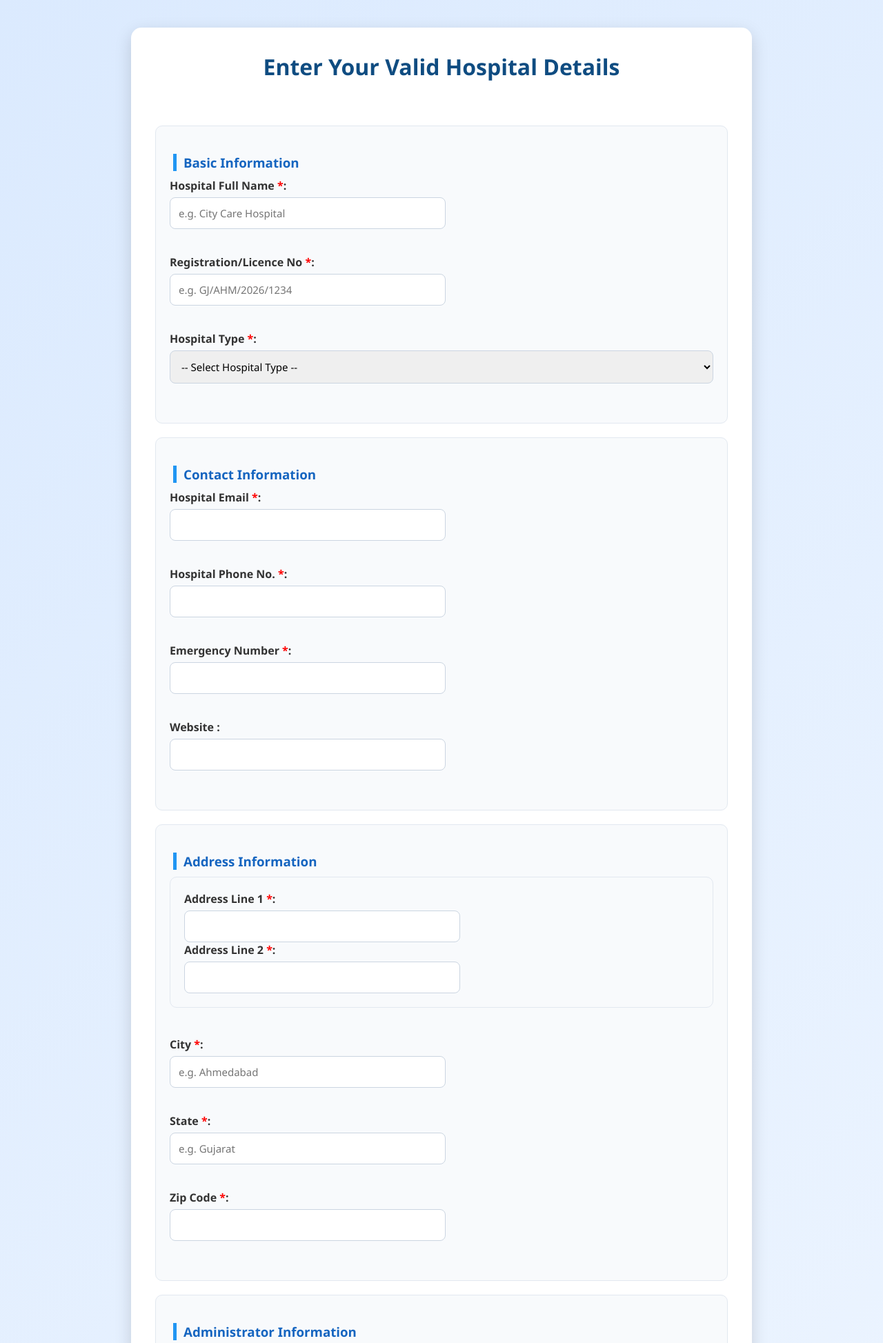
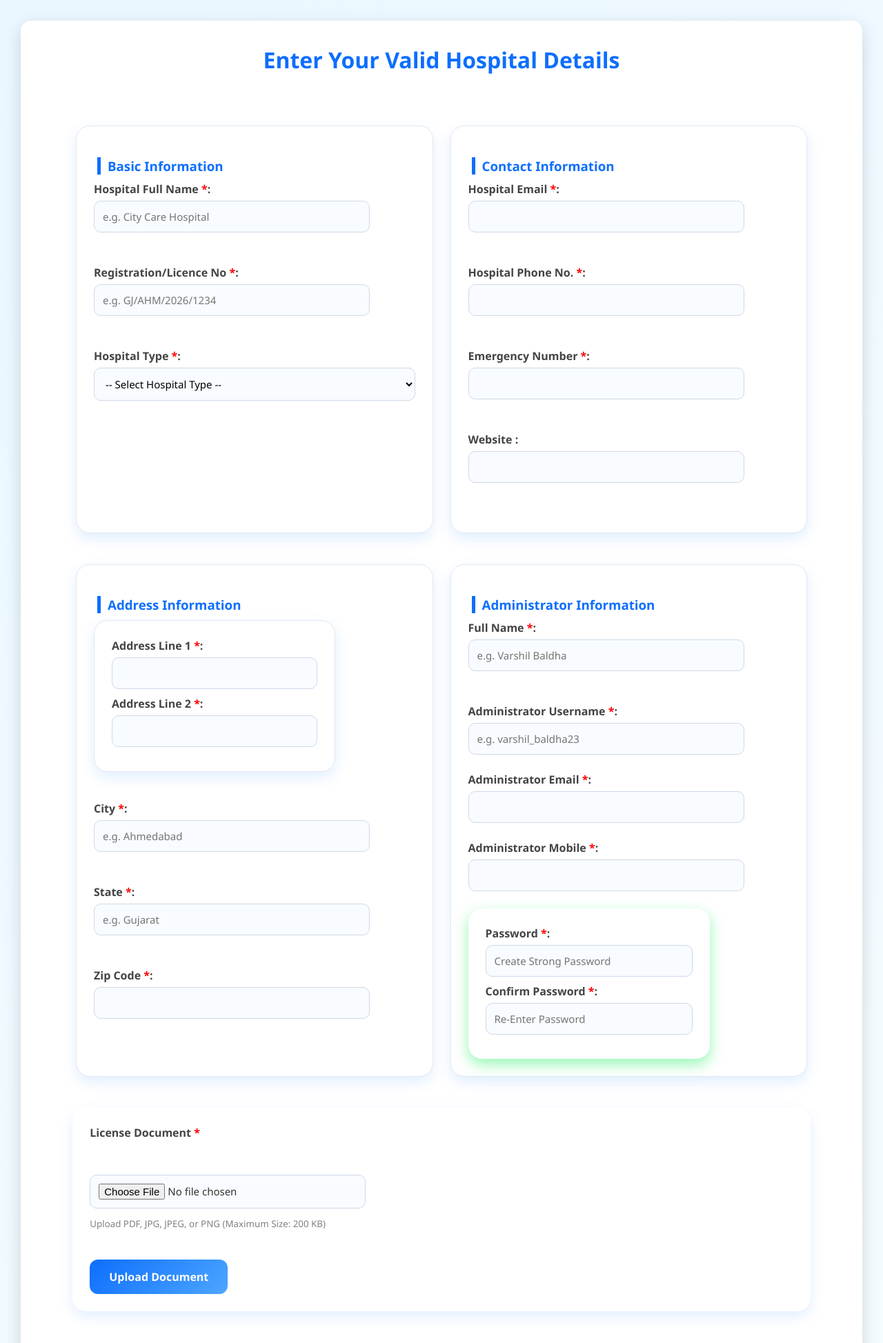
Before and after one commit to Varshilbaldha/Smart-Hospital-Management-System, a PHP site: page /hospital_registration.php in a window 1280 px wide. Shown: the top 1947 px of the page at 69% size. Run offline with PHP 8.4, Linux system fonts and the light colour scheme.

Commit message:
Password

```diff
--- a/hospital_registration.php
+++ b/hospital_registration.php
@@ -4,6 +4,7 @@
 <head>
     <title>Create Account</title>
     <link rel="stylesheet" href="hospital_registration.css">
+    <link rel="stylesheet" href="style5.css">
 </head>
 
 <body>
@@ -143,17 +144,14 @@
                         <input type="tel" id="adminmobile" name="adminmobile" class="input" required>
                     </div>
 
-                    <div class="b1">
+                    <div class="Password">
                         <label for="adminpassword">Password <span style="color:red;">*</span>:</label>
                         <input type="password" id="adminpassword" name="adminpassword" class="input"
                             placeholder="Create Strong Password" required>
-                    </div>
-                    <div class="b1">
+
                         <label for="adminconfirmpassword">Confirm Password <span style="color:red;">*</span>:</label>
                         <input type="password" id="adminconfirmpassword" name="adminconfirmpassword" class="input"
-                            placeholder="Re-Enter Passeword" required>
-
-
+                            placeholder="Re-Enter Password" required>
                     </div>
 
 
--- /dev/null
+++ b/style5.css
@@ -0,0 +1,155 @@
+/* General Page Styling */
+* {
+    margin: 0;
+    padding: 0;
+    box-sizing: border-box;
+}
+
+body {
+    font-family: 'Segoe UI', sans-serif;
+    background: linear-gradient(135deg, #eaf7ff, #f5fcff);
+    padding: 30px;
+    color: #333;
+}
+
+/* Main Container */
+.Box1 {
+    max-width: 1400px;
+    margin: auto;
+}
+
+.Box1 h2 {
+    text-align: center;
+    color: #0d6efd;
+    margin-bottom: 30px;
+    font-size: 32px;
+}
+
+/* Form Layout */
+.form-group {
+    display: flex;
+    flex-wrap: wrap;
+    gap: 25px;
+    justify-content: center;
+}
+
+/* Individual Sections */
+.Basic,
+.Contact,
+.Address,
+.Administrator,
+.Password,
+.License {
+    background: #ffffff;
+    border-radius: 20px;
+    padding: 25px;
+    width: 45%;
+    min-width: 350px;
+    box-shadow: 0 8px 20px rgba(0, 123, 255, 0.12);
+    transition: 0.3s ease;
+}
+
+.Basic:hover,
+.Contact:hover,
+.Address:hover,
+.Administrator:hover,
+.Password:hover,
+.License:hover {
+    transform: translateY(-5px);
+    box-shadow: 0 12px 25px rgba(0, 123, 255, 0.2);
+}
+
+/* Section Titles */
+h3 {
+    color: #0d6efd;
+    margin-bottom: 20px;
+    border-left: 5px solid #0d6efd;
+    padding-left: 10px;
+}
+
+/* Labels */
+label {
+    display: block;
+    margin-bottom: 6px;
+    font-weight: 600;
+    color: #444;
+}
+
+/* Inputs */
+.input,
+select,
+input[type="file"] {
+    width: 100%;
+    padding: 12px;
+    border: 1px solid #cfd9e6;
+    border-radius: 10px;
+    background: #f8fbff;
+    transition: all 0.3s ease;
+    margin-bottom: 10px;
+}
+
+.input:focus,
+select:focus {
+    border-color: #0d6efd;
+    outline: none;
+    background: #ffffff;
+    box-shadow: 0 0 8px rgba(13, 110, 253, 0.2);
+}
+
+/* Address Fields */
+.Address {
+    display: flex;
+    flex-direction: column;
+    box-shadow: 0 8px 20px rgba(0, 123, 255, 0.12);
+}
+
+/* Buttons */
+.submit-button {
+    background: linear-gradient(135deg, #0d6efd, #4da6ff);
+    color: white;
+    border: none;
+    padding: 14px 28px;
+    border-radius: 12px;
+    cursor: pointer;
+    font-size: 16px;
+    font-weight: bold;
+    transition: 0.3s;
+}
+
+.submit-button:hover {
+    background: linear-gradient(135deg, #0056d2, #1f8fff);
+    transform: scale(1.05);
+}
+
+/* Submit Button Center */
+.b1:last-child {
+    width: 100%;
+    text-align: left;
+    margin-top: 20px;
+}
+
+/* License Section Full Width */
+.License {
+    width: 93%;
+}
+
+/* Responsive Design */
+@media(max-width: 900px) {
+    .Basic,
+    .Contact,
+    .Address,
+    .Administrator,
+    .Password,
+    .License {
+        width: 100%;
+    }
+
+    .Box1 h2 {
+        font-size: 26px;
+    }
+}
+.Password{
+    display:flex;
+    flex-direction: column;
+    box-shadow: 0 8px 20px rgba(46, 242, 108, 0.501);
+}
```
